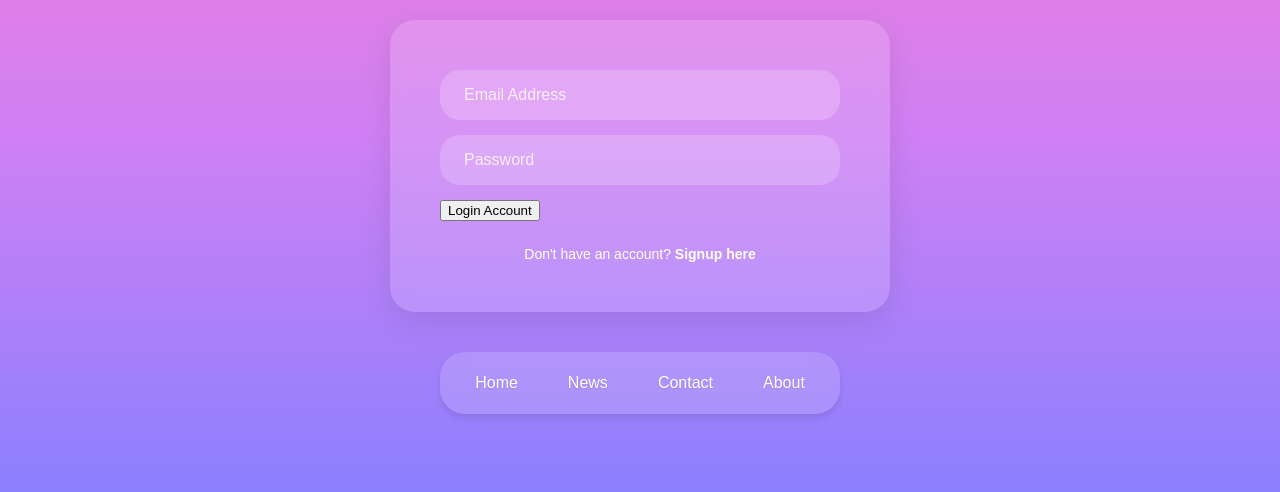
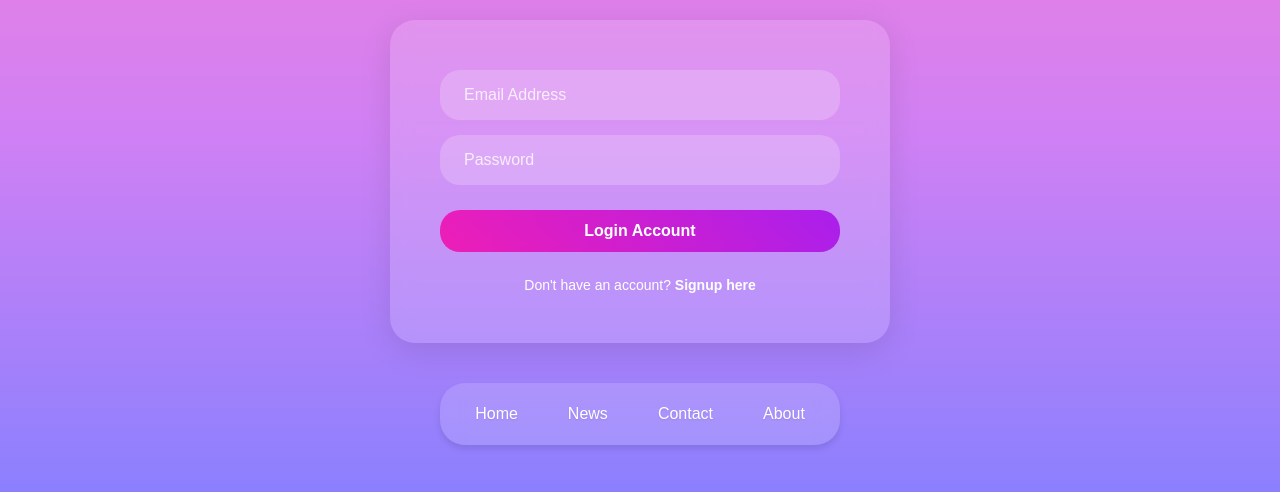
Before and after one commit to npotts24/Database-Design-Signup-and-Login-Page, a PHP site: page /login.html in a window 1280 px wide. Shown: the part 269-761 px from the top of the page. Run offline with PHP 8.4, Linux system fonts and the light colour scheme.

Commit message:
updated login button

```diff
--- a/style.css
+++ b/style.css
@@ -206,3 +206,19 @@ body {
 .form-footer a:hover {
   text-decoration: underline;
 }
+
+.login-button {
+  width: 100%;
+  padding: 12px 20px;
+  border: none;
+  border-radius: 20px;
+  background: linear-gradient(45deg,
+    rgba(248, 0, 166, 0.8),
+    rgba(162, 2, 233, 0.8));
+  color: white;
+  font-size: 16px;
+  font-weight: bold;
+  cursor: pointer;
+  transition: all 0.3s ease;
+  margin-top: 10px;
+}
```
